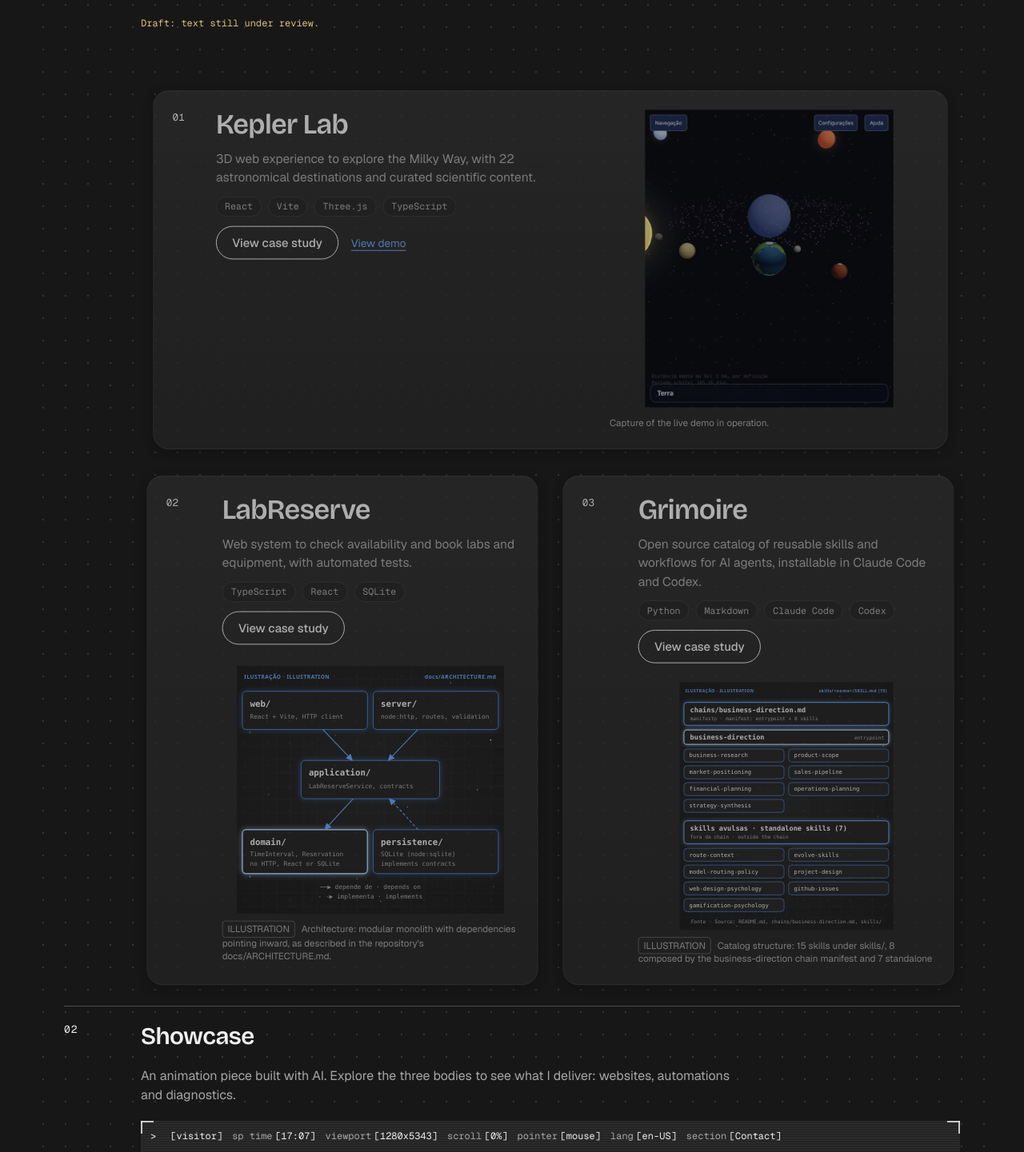
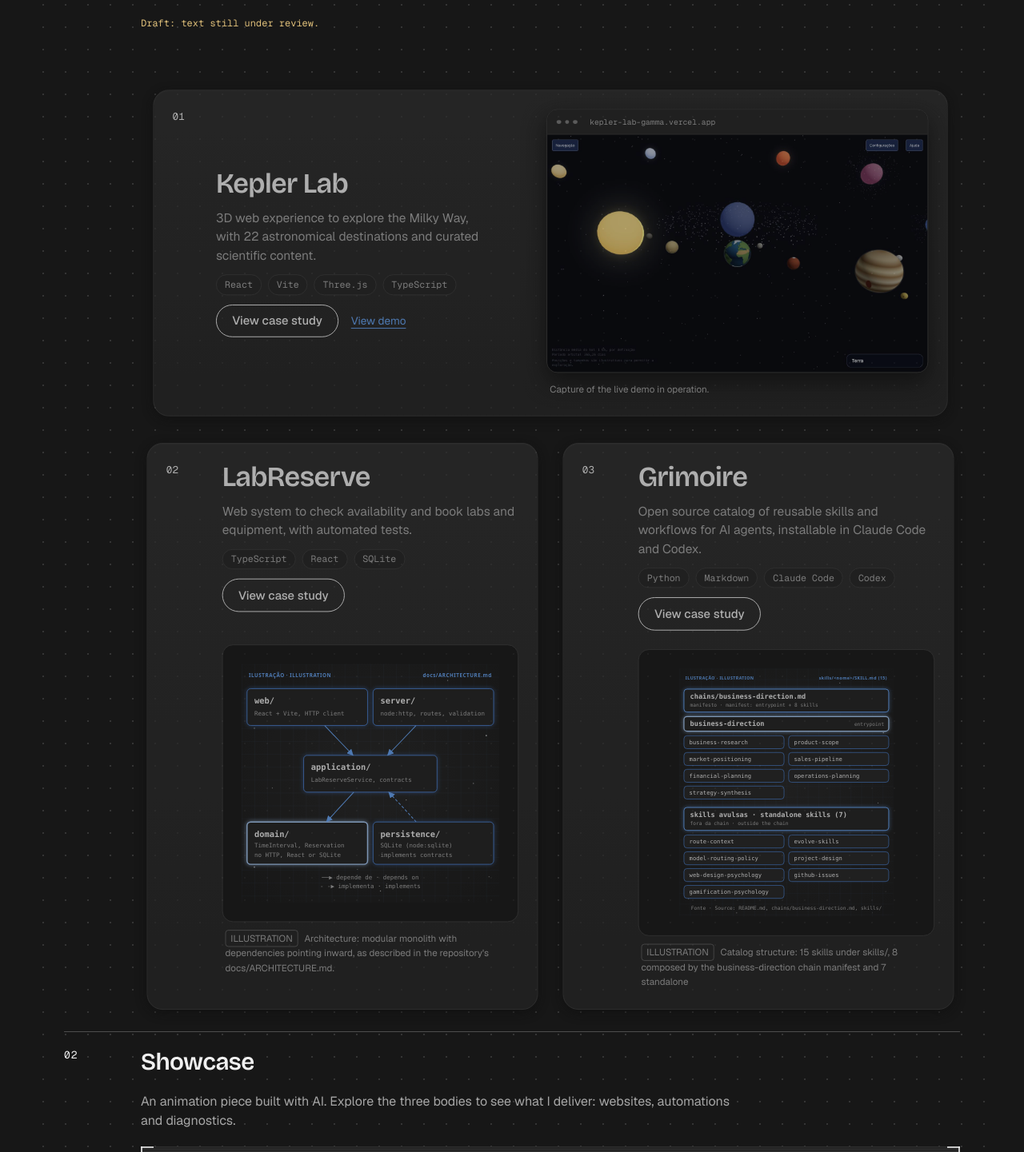
Before and after one commit to Migliatti/migliatti-port, a Next.js app: page /en in a window 1280 px wide. Shown: the part 808-2249 px from the top of the page at 80% size. Built offline with nearby package versions, Linux system fonts and the light colour scheme.

Commit message:
Refaz capturas desktop e aprimora molduras das evidências

```diff
--- a/app/[lang]/projetos/[id]/page.tsx
+++ b/app/[lang]/projetos/[id]/page.tsx
@@ -210,6 +210,7 @@ export default async function EstudoDeCasoPage({
                 >
                   {ehEvidenciaVisual(evidencia) && (
                     <EvidenciaVisual
+                      demo={projeto.demo}
                       evidencia={evidencia}
                       lang={lang}
                       prefixo={`ilustracao-${i}`}
--- a/app/globals.css
+++ b/app/globals.css
@@ -1017,6 +1017,7 @@ main:focus {
 }
 
 .projeto-cartao-numero {
+  align-self: start;
   font-family: var(--font-mono);
   font-size: 0.8125rem;
   color: var(--accent-text);
@@ -1271,10 +1272,10 @@ main:focus {
 }
 
 .projeto-evidencia { min-width: 0; }
-.evidencia-imagem { display: block; width: 100%; height: auto; object-fit: contain; border-radius: 0.5rem; }
+.evidencia-imagem { display: block; width: 100%; height: auto; }
 .evidencia-ilustracao-compacta > svg { display: block; width: 100%; height: auto; max-height: 20rem; }
 .projeto-evidencia figcaption { font-size: 0.75rem; }
-.projeto-evidencia .evidencia-imagem { max-height: 24rem; }
+
 @media (min-width: 64rem) {
   .destaques-grade > li:first-child .projeto-cartao-com-evidencia {
     grid-template-columns: 2rem minmax(0, 1fr) minmax(12rem, 0.85fr);
@@ -1300,3 +1301,66 @@ main:focus {
   .estudo-grade > .secao > * { grid-column: 1; }
   .estudo-grade > .secao > .secao-numero { grid-row: auto; }
 }
+
+/* Capturas inteiras, com proporção original e moldura discreta de navegador. */
+.evidencia-janela {
+  overflow: hidden;
+  border: 1px solid var(--borda);
+  border-radius: 0.875rem;
+  background: var(--background);
+  box-shadow: 0 12px 28px var(--sombra-borda);
+}
+
+.evidencia-janela-barra {
+  display: flex;
+  align-items: center;
+  gap: 1rem;
+  min-height: 2rem;
+  padding: 0.5rem 0.75rem;
+  border-bottom: 1px solid var(--borda);
+  background: var(--surface);
+}
+
+.evidencia-janela-controles {
+  display: flex;
+  gap: 0.3rem;
+}
+
+.evidencia-janela-controles i {
+  width: 0.35rem;
+  height: 0.35rem;
+  border-radius: 50%;
+  background: var(--muted);
+  opacity: 0.65;
+}
+
+.evidencia-janela-endereco {
+  overflow: hidden;
+  color: var(--muted);
+  font-family: var(--font-mono);
+  font-size: 0.625rem;
+  text-overflow: ellipsis;
+  white-space: nowrap;
+}
+
+.evidencia-diagrama {
+  display: grid;
+  align-items: center;
+  min-height: 12rem;
+  padding: clamp(0.75rem, 2vw, 1.5rem);
+  border: 1px solid var(--borda);
+  border-radius: 0.875rem;
+  background: var(--background);
+}
+
+.evidencia-visual figcaption {
+  padding-inline: 0.25rem;
+  line-height: 1.6;
+}
+
+@media (min-width: 64rem) {
+  .destaques-grade > li:first-child .projeto-cartao-com-evidencia {
+    grid-template-columns: 2rem minmax(0, 0.9fr) minmax(0, 1.1fr);
+    align-items: center;
+  }
+}
--- a/components/EvidenciaVisual.tsx
+++ b/components/EvidenciaVisual.tsx
@@ -10,6 +10,8 @@ type Props = {
   prefixo: string;
   /** Nos cartões, o diagrama estático serve de amostra do estudo de caso. */
   compacta?: boolean;
+  /** Demo real que identifica a janela da captura. */
+  demo?: string;
 };
 
 export function ehEvidenciaVisual(evidencia: Evidencia) {
@@ -17,7 +19,7 @@ export function ehEvidenciaVisual(evidencia: Evidencia) {
 }
 
 /** Mantém imagens reais e diagramas identificados também fora do estudo de caso. */
-export function EvidenciaVisual({ evidencia, lang, prefixo, compacta = false }: Props) {
+export function EvidenciaVisual({ evidencia, lang, prefixo, compacta = false, demo }: Props) {
   if (!ehEvidenciaVisual(evidencia)) return null;
   const dict = getDictionary(lang);
   const svg = evidencia.tipo === "ilustracao"
@@ -26,6 +28,13 @@ export function EvidenciaVisual({ evidencia, lang, prefixo, compacta = false }:
 
   return (
     <figure className="evidencia-visual flex min-w-0 flex-col gap-3">
+      <div className={svg !== undefined ? "evidencia-diagrama" : "evidencia-janela"}>
+        {svg === undefined && (
+          <div className="evidencia-janela-barra" aria-hidden="true">
+            <span className="evidencia-janela-controles"><i /><i /><i /></span>
+            {demo && <span className="evidencia-janela-endereco">{new URL(demo).hostname}</span>}
+          </div>
+        )}
         {svg !== undefined ? (
           compacta ? (
             <div
@@ -49,6 +58,7 @@ export function EvidenciaVisual({ evidencia, lang, prefixo, compacta = false }:
             decoding="async"
           />
         )}
+      </div>
       <figcaption className="text-sm text-muted">
         {evidencia.tipo === "ilustracao" && (
           <span data-testid="rotulo-ilustracao" className="mr-2 rounded border border-muted/40 px-1.5 py-0.5 text-xs uppercase">
--- a/components/OutrosProjetos.tsx
+++ b/components/OutrosProjetos.tsx
@@ -47,7 +47,7 @@ export function OutrosProjetos({
             </p>
             {projeto.evidencias.filter(ehEvidenciaVisual).map((evidencia, i) => (
               <div key={evidencia.url} className="outro-projeto-evidencia mt-4 max-w-2xl">
-                <EvidenciaVisual evidencia={evidencia} lang={lang} prefixo={`outro-${projeto.id}-${i}`} compacta />
+                <EvidenciaVisual demo={projeto.demo} evidencia={evidencia} lang={lang} prefixo={`outro-${projeto.id}-${i}`} compacta />
               </div>
             ))}
           </li>
--- a/components/ProjetoCard.tsx
+++ b/components/ProjetoCard.tsx
@@ -60,7 +60,7 @@ export function ProjetoCard({ projeto, lang, posicao }: Props) {
       </div>
       <div data-slot="evidencia" className="projeto-evidencia">
         {evidencia && (
-          <EvidenciaVisual evidencia={evidencia} lang={lang} prefixo={`card-${projeto.id}`} compacta />
+          <EvidenciaVisual demo={projeto.demo} evidencia={evidencia} lang={lang} prefixo={`card-${projeto.id}`} compacta />
         )}
       </div>
     </article>
--- a/content/projetos/kepler-lab/projeto.json
+++ b/content/projetos/kepler-lab/projeto.json
@@ -14,8 +14,8 @@
     {
       "tipo": "captura",
       "url": "/evidencias/kepler-lab.jpg",
-      "largura": 670,
-      "altura": 804,
+      "largura": 1440,
+      "altura": 900,
       "alt": {
         "pt": "Kepler Lab em execução: Terra e outros corpos celestes na cena navegável.",
         "en": "Kepler Lab running: Earth and other celestial bodies in the navigable scene."
--- a/content/projetos/rubicon-archive/projeto.json
+++ b/content/projetos/rubicon-archive/projeto.json
@@ -13,8 +13,8 @@
     {
       "tipo": "captura",
       "url": "/evidencias/rubicon-archive.jpg",
-      "largura": 1280,
-      "altura": 720,
+      "largura": 1440,
+      "altura": 900,
       "alt": {
         "pt": "Rubicon Archive em execução: página inicial com acesso aos dossiês, arquivo e doutrina.",
         "en": "Rubicon Archive running: home page linking to target dossiers, archive and doctrine."
```
Also changed, not shown: public/evidencias/kepler-lab.jpg, public/evidencias/rubicon-archive.jpg. Lines whose indentation alone changed are shown as unchanged.
